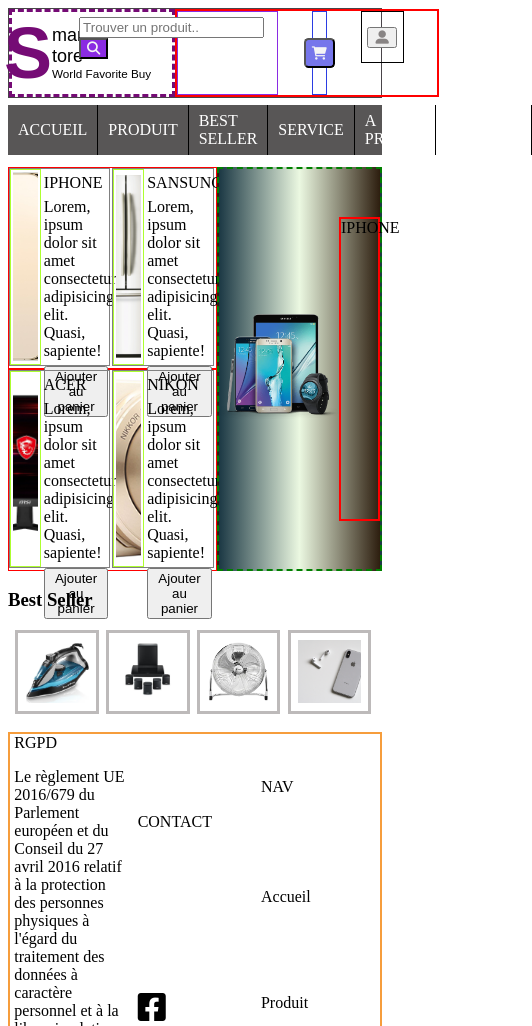
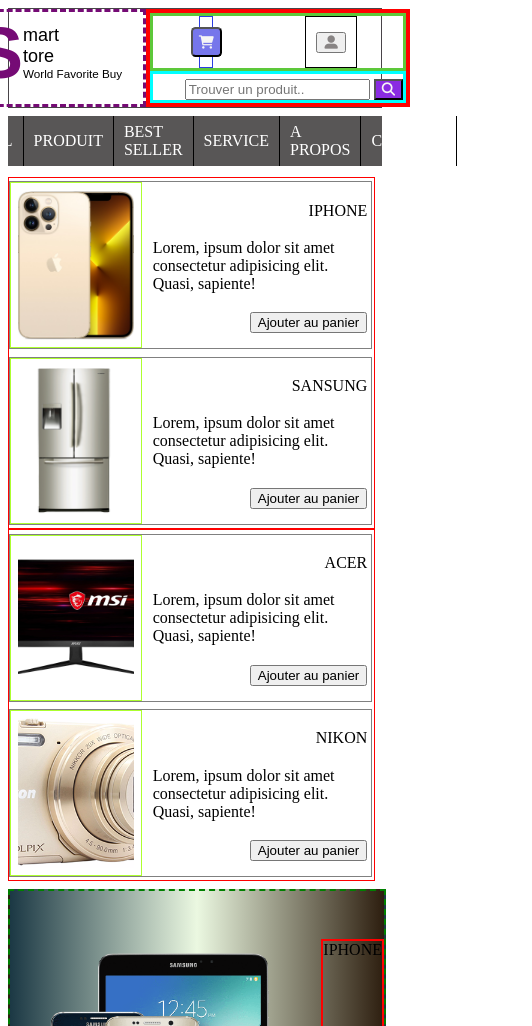
Before and after one commit to abou1er/1erprojet, a plain HTML site: page index.html in a window 390 px wide. Shown: the top 1026 px of the page, 532 px wide, since content can reach past the window. Drawn offline with Linux system fonts and the light colour scheme; a web font is replaced by a local one.

Commit message:
avant burger

```diff
--- a/index.html
+++ b/index.html
@@ -35,8 +35,35 @@
                 <button><i class="fa-solid fa-cart-shopping"></i></button></i></div>
 
             <div class="user"><button><i class="fa-solid fa-user-large"></i></button></div>
+
+
+
+
         </div>
 
+
+        <div class="headRightMob">
+
+            <div class="topHeadRight">
+                <div class="panier">
+                <button><i class="fa-solid fa-cart-shopping"></i></button></i></div>
+
+                <div class="user"><button><i class="fa-solid fa-user-large"></i></button></div>
+            </div>
+
+            <div class="searchBar">
+                <div class="search-container">
+                    <form action="/action_page.php">
+                        <input class="search" type="text" placeholder="Trouver un produit.." name="search">
+                        <button type="submit"><i class="fa fa-search"></i></button>
+                    </form>
+                </div>
+            </div>
+
+
+
+
+        </div>
 
 
     </header>
@@ -135,7 +162,7 @@
         <div class="Carou">
 
             <div class="imgLeft cardimgCarou"><img src="img/ferArepasser.webp" alt="Téléphone"></div>
-            <div class="imgLeft cardimgCarou"><img src="img/homecinema.jpg" alt="Téléphone"></div>
+            <div class="imgLeft cardimgCarou homecinema"><img src="img/homecinema.jpg" alt="Téléphone"></div>
             <div class="imgLeft cardimgCarou"><img src="img/ventilateur.webp" alt="Téléphone"></div>
             <div class="imgLeft cardimgCarou"><img src="img/electronic1.jpg" alt="Téléphone"></div>
 
@@ -144,16 +171,17 @@
 
 
     <footer>
-        <div class="rgbd titleFoot">RGPD
+        <div class="rgbd ">
+            <div class="titleFoot">RGPD</div>
             <div class="textRgpd">
                 <p>Le règlement UE 2016/679 du Parlement européen et du Conseil du 27 avril 2016 relatif à la protection des personnes physiques à l'égard du traitement des données à caractère personnel et à la libre circulation de ces données, et abrogeant la directive 95/46/CE dit règlement général sur la protection des données (RGPD, ou encore GDPR, de l'anglais General Data Protection Regulation), est un règlement de l'Union européenne qui constitue le texte de référence en matière de protection des données à caractère personnel1. </p>
             </div>
         </div>
         <div class="contactFoot">
             <div class="titleFoot">CONTACT</div>
-            <div class="facebook"><i class="fa-2x fa-brands fa-facebook-square"></i></div>
-            <div class="insta"><i class="fa-2x fa-brands fa-instagram"></i></div>
-            <div class="snapchat"><i class="fa-2x fa-brands fa-snapchat-square"></i></div>
+            <i class="fa-2x fa-brands fa-facebook-square"></i>
+            <i class="fa-2x fa-brands fa-instagram"></i>
+            <i class="fa-2x fa-brands fa-snapchat-square"></i>
         </div>
         <div class="navFoot">
             <div class="titleFoot">NAV</div>
@@ -167,5 +195,9 @@
         </div>
     </footer>
 
+
+
+
+
 </body>
 </html>
--- a/style.css
+++ b/style.css
@@ -51,6 +51,7 @@
     justify-content: flex-end;
 
 }
+.headRightMob{display: none;}
 
 .headRight div {
     margin-right: 13%;
@@ -391,11 +392,18 @@
 
         background: linear-gradient(0.25turn, #1b3844, #ebf8e1, #2d1e0f);
     }
+
+    .contactFoot div{
+        display: flex;
+        align-items: center;
+        justify-content: center;
+        border: solid rgb(213, 153, 57) 3px;
+    }
 }
 
 
 
-@media all and (min-width: 400px) and (max-width: 700px){
+@media all and (min-width: 300px) and (max-width: 700px){
 
     header {
         display: flex;
@@ -466,7 +474,10 @@
     .cards{
         display: flex;
         flex-direction: column;
+        height: auto;
     }
+
+    .card
 
 
     .viewRight {
@@ -511,4 +522,172 @@
 h3{
     margin-top: 5%;
 }
+
+.headRight {
+    display: flex;
+    border: 2px solid red;
+    width: auto;
+    justify-content: flex-end;
+
 }
+
+.card {
+    border: darkblue dashed 2px;
+    border: 1px solid gray;
+    width: 99%;
+    margin-right: 1%;
+    margin-bottom: 1%;
+    margin-top: 1%;
+    display: flex;
+
+
+}
+
+.imgLeft {
+    width: 35%;
+    border: 1px solid greenyellow;
+    /* overflow: hidden; */
+    display: flex;
+    /* align-items: center;
+    justify-content: center; */
+    padding: 2%;
+
+}
+
+.infoCard {
+    width: 65%;
+    display: flex;
+    flex-direction: column;
+    align-items: flex-end;
+    margin-left: 3%;
+    padding-right: 1%;
+
+}
+
+.infoCard button{
+    margin-bottom: 15px;
+}
+
+.infoCard div {
+    margin-top: 9%;
+}
+
+
+img {
+    max-width: 100%;
+    max-height: 100%;
+    object-fit: cover;
+    position: center;
+
+    /* width: 150px;
+height: 150px;
+object-fit: cover; */
+
+}
+
+.viewRight{
+    margin-top: 2%;
+    width: 100%;
+}
+
+.Carou div{
+    width: 95%;
+    border-top:3px #1b3844 solid ;
+    border-bottom: 3px #1b3844 solid ;
+    border-right: 3px #1b3844 solid ;
+    border-left: 3px #1b3844 solid ;
+    margin-top: 1%;
+
+    align-items: center;
+
+
+}
+
+footer{
+    flex-direction: column;
+    align-items: center;
+    /* border: red dashed 3px; */
+
+}
+
+.titleFoot {
+    width: 100%;
+    border: solid blue 3px;
+    display: flex;
+    justify-content: center;
+    align-items: center;
+    font-family: 'Radio Canada', sans-serif;
+
+}
+
+.rgbd, .navFoot, .contactFoot{
+    width: 100%;
+    border: gray 2px solid;
+    margin-bottom: 15px;
+}
+
+.contactFoot div{
+    display: flex;
+    margin: auto;
+
+    /* border: solid rgb(213, 153, 57) 3px; */
+}
+.contactFoot i{
+    text-align: center;
+    width: 100%;
+}
+.navFoot div{
+
+        display: flex;
+        align-items: center;
+        justify-content: center;
+        /* border: solid rgb(213, 57, 174) 3px; */
+}
+footer div{
+    width: 100%;
+    /* border: solid green 3px; */
+
+
+}
+
+
+.headRight {
+    display: flex;
+    border: 2px solid red;
+    width: auto;
+    justify-content: flex-end;
+
+}
+.headRight div{
+
+    width: auto;
+
+
+}
+
+.headRightMob{
+    display: flex;
+    flex-direction: column;
+    justify-content: flex-end;
+    border: 4px solid red;
+
+}
+.topHeadRight{
+    display: flex;
+    justify-content: space-around;
+    border: rgb(93, 200, 58) 3px solid;
+
+}
+
+.searchBar{
+    border: cyan 3px solid;
+    width: 78%;
+
+
+}
+
+.headRight{
+    display: none;
+}
+
+}
```
